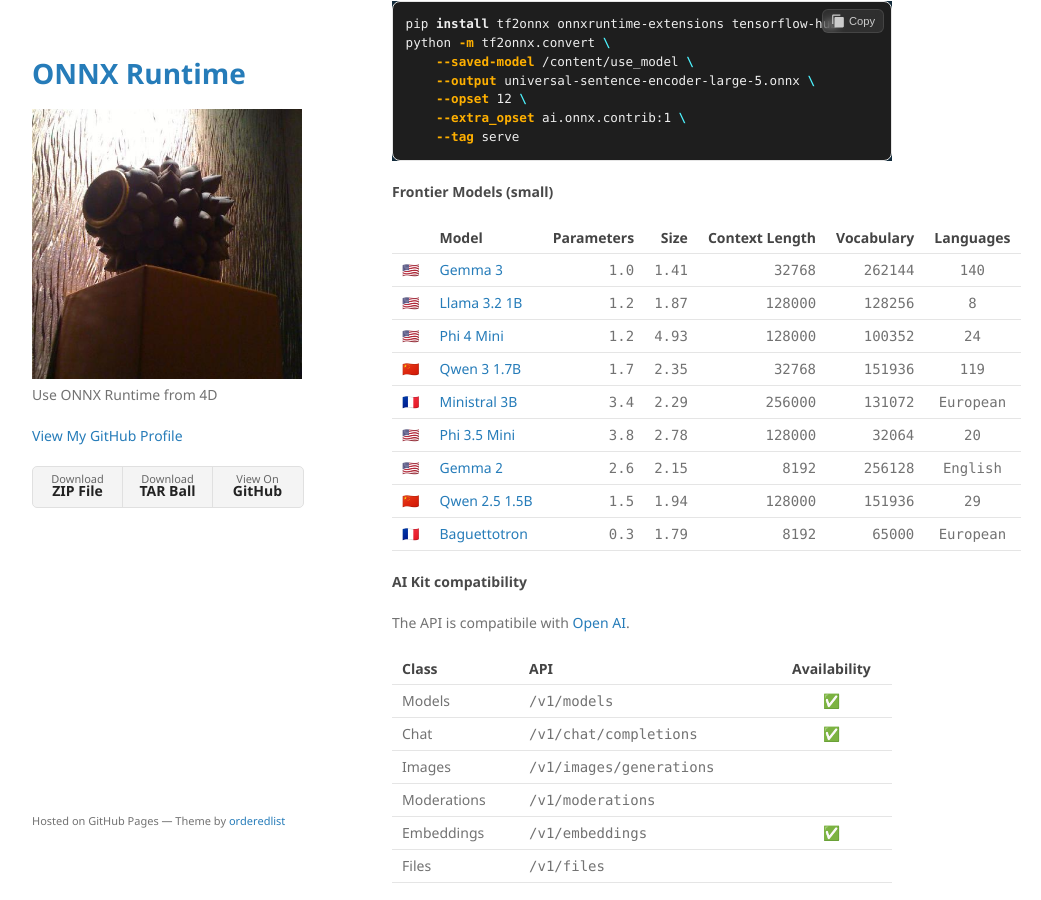
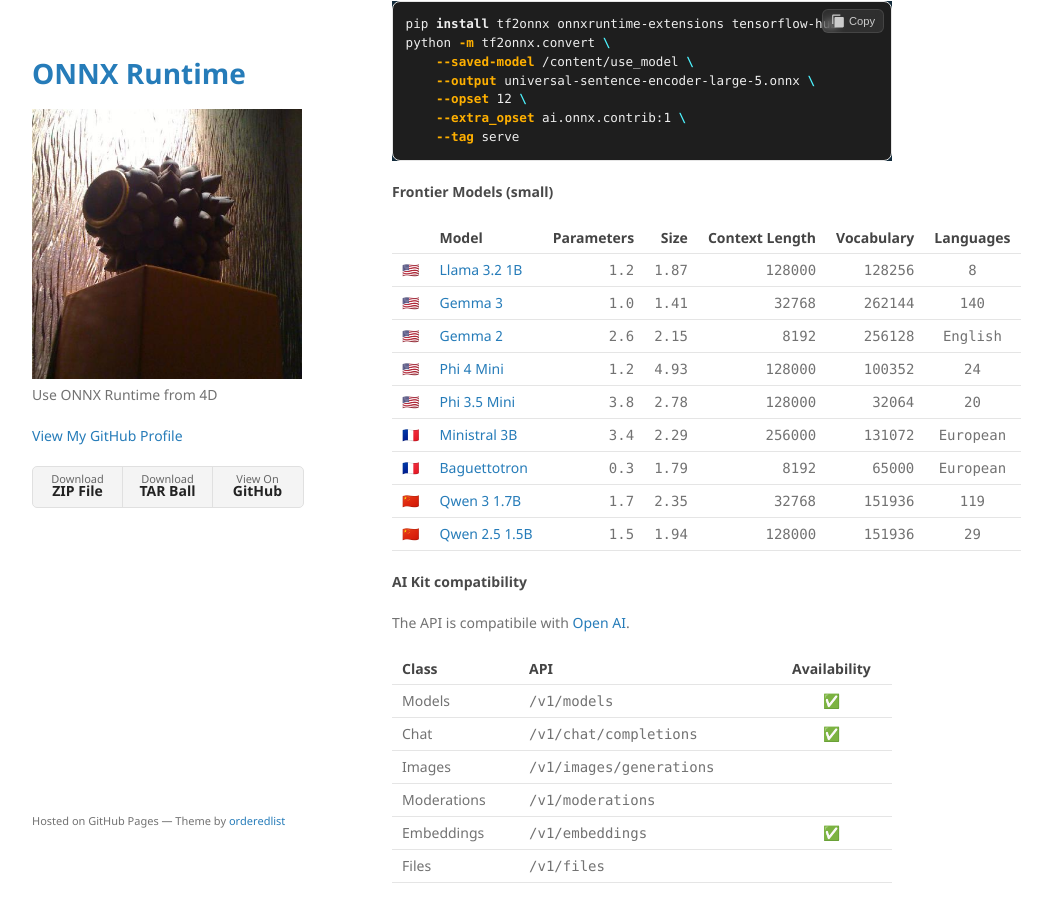
Before and after one commit to miyako/onnx-genai, a Jekyll site: the page built from index.md, in a window 1280 px wide and 900 px high, scrolled down 4279 px. Shown: the whole window, without its empty margins (178-1219 px from the left). Built offline with Jekyll 4.4.1, drawn with Linux system fonts in a browser that asks for light colours.

```diff
--- a/index.md
+++ b/index.md
@@ -224,15 +224,15 @@ python -m tf2onnx.convert \
 
 ||Model|Parameters|Size|Context&nbsp;Length|Vocabulary|Languages|
 |-|-|-:|-:|-:|-:|:-:|
+|🇺🇸|[Llama&nbsp;3.2&nbsp;1B](https://huggingface.co/keisuke-miyako/Llama-3.2-1B-Instruct-onnx-int4-cpu)|`1.2`|`1.87`|`128000`|`128256`|`8`
 |🇺🇸|[Gemma&nbsp;3](https://huggingface.co/onnx-community/gemma-3-1b-it-ONNX)|`1.0`|`1.41`|`32768`|`262144`|`140`|
-|🇺🇸|[Llama&nbsp;3.2&nbsp;1B](https://huggingface.co/keisuke-miyako/Llama-3.2-1B-Instruct-onnx-int4-cpu)|`1.2`|`1.87`|`128000`|`128256`|`8`
+|🇺🇸|[Gemma&nbsp;2](https://huggingface.co/EmbeddedLLM/gemma-2b-it-onnx)|`2.6`|`2.15`|`8192`|`256128`|`English`|
 |🇺🇸|[Phi&nbsp;4&nbsp;Mini](https://huggingface.co/microsoft/Phi-4-mini-instruct-onnx)|`1.2`|`4.93`|`128000`|`100352`|`24`|
+|🇺🇸|[Phi&nbsp;3.5&nbsp;Mini](https://huggingface.co/microsoft/Phi-3.5-mini-instruct-onnx)|`3.8`|`2.78`|`128000`|`32064`|`20`|
+|🇫🇷|[Ministral&nbsp;3B](https://huggingface.co/mistralai/Ministral-3-3B-Instruct-2512-ONNX)|`3.4`|`2.29`|`256000`|`131072`|`European`
+|🇫🇷|[Baguettotron](https://huggingface.co/keisuke-miyako/Baguettotron-onnx-int4-cpu)|`0.3`|`1.79`|`8192`|`65000`|`European`
 |🇨🇳|[Qwen&nbsp;3&nbsp;1.7B](https://huggingface.co/keisuke-miyako/Qwen3-1.7B-onnx-int4-cpu)|`1.7`|`2.35`|`32768`|`151936`|`119`|
-|🇫🇷|[Ministral&nbsp;3B](https://huggingface.co/mistralai/Ministral-3-3B-Instruct-2512-ONNX)|`3.4`|`2.29`|`256000`|`131072`|`European`
-|🇺🇸|[Phi&nbsp;3.5&nbsp;Mini](https://huggingface.co/microsoft/Phi-3.5-mini-instruct-onnx)|`3.8`|`2.78`|`128000`|`32064`|`20`|
-|🇺🇸|[Gemma&nbsp;2](https://huggingface.co/EmbeddedLLM/gemma-2b-it-onnx)|`2.6`|`2.15`|`8192`|`256128`|`English`|
 |🇨🇳|[Qwen&nbsp;2.5&nbsp;1.5B](https://huggingface.co/keisuke-miyako/Qwen2.5-1.5B-onnx-int4-cpu)|`1.5`|`1.94`|`128000`|`151936`|`29`|
-|🇫🇷|[Baguettotron](https://huggingface.co/keisuke-miyako/Baguettotron-onnx-int4-cpu)|`0.3`|`1.79`|`8192`|`65000`|`European`
 
 #### AI Kit compatibility
 
```
